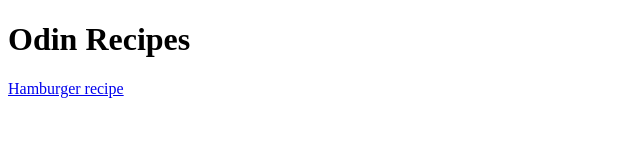
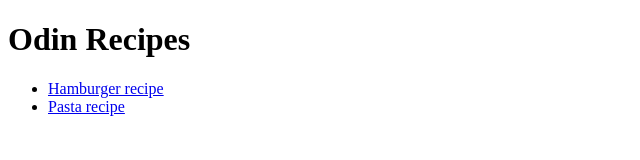
Before and after one commit to s2nttu/odin-recipes, a plain HTML site: page index.html in a window 1280 px wide. Shown: the whole page, without its empty margins (0-640 px from the left). Drawn offline with Linux system fonts and the light colour scheme.

Commit message:
Add link ro pasta recipe

```diff
--- a/index.html
+++ b/index.html
@@ -7,6 +7,10 @@
   </head>
   <body>
     <h1>Odin Recipes</h1>
-    <a href="./recipes/burger.html">Hamburger recipe</a>
+
+    <ul>
+      <li><a href="./recipes/burger.html">Hamburger recipe</a></li>
+      <li><a href="./recipes/pasta.html">Pasta recipe</a></li>
+    </ul>
   </body>
 </html>
```
